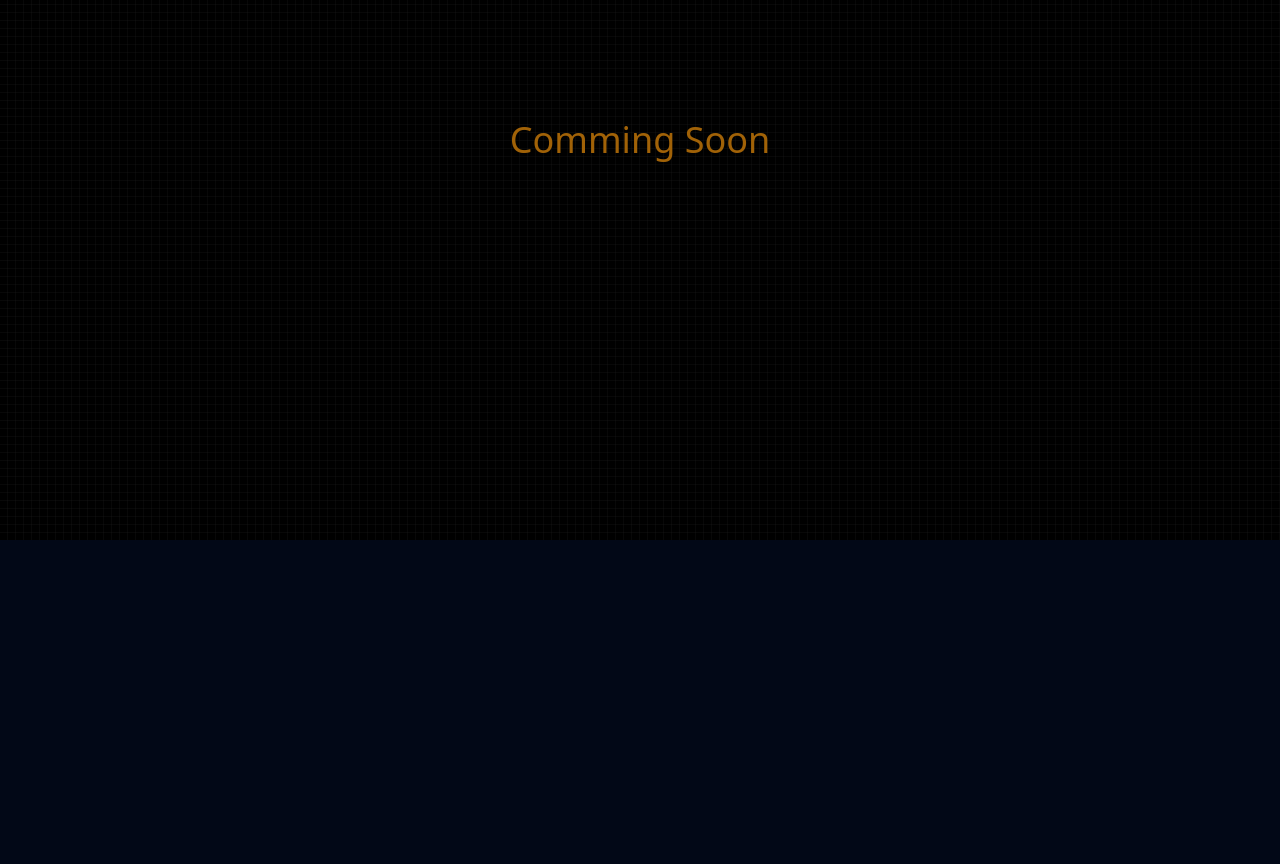
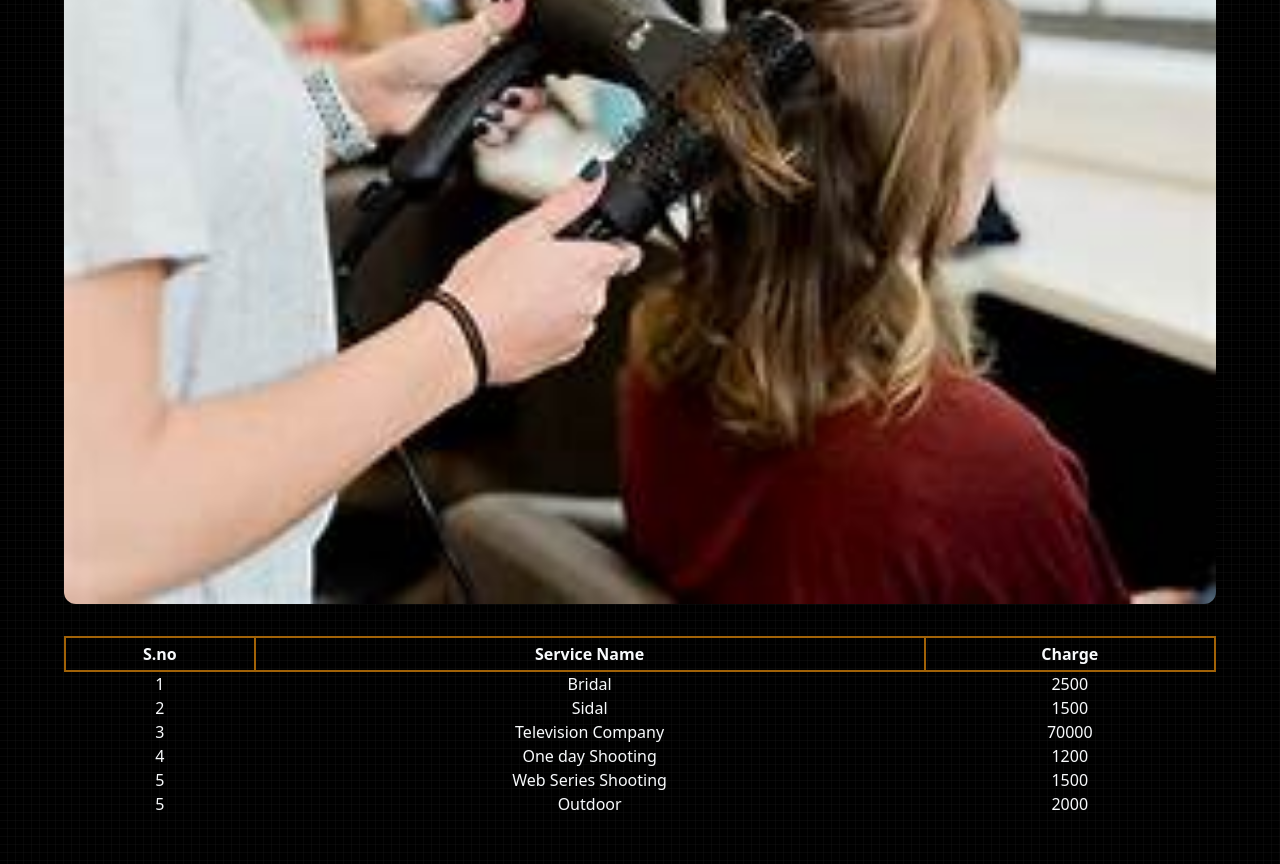
Before and after one commit to ZaidR07/HairStylist, a Next.js app: page /Prices in a window 1280 px wide. Shown: the part 260-1124 px from the top of the page. Before the commit the page ends 800 px from the top, so only its background shows below. Built offline with nearby package versions, Linux system fonts and the light colour scheme.

Commit message:
added pricing and improved contacts

```diff
--- a/src/app/(Pages)/Contact/page.tsx
+++ b/src/app/(Pages)/Contact/page.tsx
@@ -1,6 +1,5 @@
 "use client";
 import WorldMap from "@/components/ui/world-map";
-
 
 function Contact() {
   return (
@@ -9,7 +8,6 @@
         <p className="font-bold text-xl md:text-4xl dark:text-white text-black">
           Contact us from <span className="text-yellow-700">Anywhere</span>
         </p>
-
       </div>
       <WorldMap
         dots={[
@@ -51,6 +49,30 @@
           },
         ]}
       />
+      <div className="mt-8 flex justify-around">
+        <div className="flex gap-3">
+          <svg
+            xmlns="http://www.w3.org/2000/svg"
+            width={20}
+            fill="#fff"
+            viewBox="0 0 448 512"
+          >
+            <path d="M380.9 97.1C339 55.1 283.2 32 223.9 32c-122.4 0-222 99.6-222 222 0 39.1 10.2 77.3 29.6 111L0 480l117.7-30.9c32.4 17.7 68.9 27 106.1 27h.1c122.3 0 224.1-99.6 224.1-222 0-59.3-25.2-115-67.1-157zm-157 341.6c-33.2 0-65.7-8.9-94-25.7l-6.7-4-69.8 18.3L72 359.2l-4.4-7c-18.5-29.4-28.2-63.3-28.2-98.2 0-101.7 82.8-184.5 184.6-184.5 49.3 0 95.6 19.2 130.4 54.1 34.8 34.9 56.2 81.2 56.1 130.5 0 101.8-84.9 184.6-186.6 184.6zm101.2-138.2c-5.5-2.8-32.8-16.2-37.9-18-5.1-1.9-8.8-2.8-12.5 2.8-3.7 5.6-14.3 18-17.6 21.8-3.2 3.7-6.5 4.2-12 1.4-32.6-16.3-54-29.1-75.5-66-5.7-9.8 5.7-9.1 16.3-30.3 1.8-3.7 .9-6.9-.5-9.7-1.4-2.8-12.5-30.1-17.1-41.2-4.5-10.8-9.1-9.3-12.5-9.5-3.2-.2-6.9-.2-10.6-.2-3.7 0-9.7 1.4-14.8 6.9-5.1 5.6-19.4 19-19.4 46.3 0 27.3 19.9 53.7 22.6 57.4 2.8 3.7 39.1 59.7 94.8 83.8 35.2 15.2 49 16.5 66.6 13.9 10.7-1.6 32.8-13.4 37.4-26.4 4.6-13 4.6-24.1 3.2-26.4-1.3-2.5-5-3.9-10.5-6.6z" />
+          </svg>
+          <span>+91 7903670661</span>
+        </div>
+        <div className="flex gap-3">
+          <svg
+            xmlns="http://www.w3.org/2000/svg"
+            width={20}
+            fill="#fff"
+            viewBox="0 0 448 512"
+          >
+            <path d="M224.1 141c-63.6 0-114.9 51.3-114.9 114.9s51.3 114.9 114.9 114.9S339 319.5 339 255.9 287.7 141 224.1 141zm0 189.6c-41.1 0-74.7-33.5-74.7-74.7s33.5-74.7 74.7-74.7 74.7 33.5 74.7 74.7-33.6 74.7-74.7 74.7zm146.4-194.3c0 14.9-12 26.8-26.8 26.8-14.9 0-26.8-12-26.8-26.8s12-26.8 26.8-26.8 26.8 12 26.8 26.8zm76.1 27.2c-1.7-35.9-9.9-67.7-36.2-93.9-26.2-26.2-58-34.4-93.9-36.2-37-2.1-147.9-2.1-184.9 0-35.8 1.7-67.6 9.9-93.9 36.1s-34.4 58-36.2 93.9c-2.1 37-2.1 147.9 0 184.9 1.7 35.9 9.9 67.7 36.2 93.9s58 34.4 93.9 36.2c37 2.1 147.9 2.1 184.9 0 35.9-1.7 67.7-9.9 93.9-36.2 26.2-26.2 34.4-58 36.2-93.9 2.1-37 2.1-147.8 0-184.8zM398.8 388c-7.8 19.6-22.9 34.7-42.6 42.6-29.5 11.7-99.5 9-132.1 9s-102.7 2.6-132.1-9c-19.6-7.8-34.7-22.9-42.6-42.6-11.7-29.5-9-99.5-9-132.1s-2.6-102.7 9-132.1c7.8-19.6 22.9-34.7 42.6-42.6 29.5-11.7 99.5-9 132.1-9s102.7-2.6 132.1 9c19.6 7.8 34.7 22.9 42.6 42.6 11.7 29.5 9 99.5 9 132.1s2.7 102.7-9 132.1z" />
+          </svg>
+          <span>+91 7903670661</span>
+        </div>
+      </div>
     </div>
   );
 }
--- a/src/app/(Pages)/Prices/page.tsx
+++ b/src/app/(Pages)/Prices/page.tsx
@@ -1,11 +1,66 @@
-import React from 'react'
+import React from "react";
+
+
+const work = [
+  {
+    name : "Bridal",
+    charge : 2500,
+    sno : 1
+  },
+  {
+    name : "Sidal",
+    charge : 1500,
+    sno : 2
+
+  },
+  {
+    name : "Television Company",
+    charge : 70000,
+    sno : 3
+
+  },
+  {
+    name : "One day Shooting",
+    charge : 1200,
+    sno : 4
+  },
+  {
+    name : "Web Series Shooting",
+    charge : 1500,
+    sno : 5
+  },
+  {
+    name : "Outdoor",
+    charge : 2000,
+    sno : 5
+  }
+
+]
 
 const page = () => {
   return (
-    <div className="px-[5%] py-24 w-full min-h-screen dark:bg-black bg-white dark:bg-grid-small-white/[0.2] bg-grid-small-black/[0.2] grid place-items-center">
-        <p className='text-4xl text-yellow-700'>Comming Soon</p>
+    <div className="px-[5%] py-12 w-full min-h-screen dark:bg-black bg-white dark:bg-grid-small-white/[0.2] bg-grid-small-black/[0.2] flex flex-col">
+      <h1 className="text-center , text-yellow-600 , text-2xl">Service & Charges</h1>
+      <img src="/Workimage.jpg" className="rounded-xl , mt-4" />
+
+
+      <table className="w-full mt-8">
+        <tr className="w-full">
+          <th className="border-2 , border-yellow-700 , p-1">S.no</th>
+          <th className="border-2 , border-yellow-700 , p-1">Service Name</th>
+          <th className="border-2 , border-yellow-700 , p-1">Charge</th>
+        </tr>
+        {work && work.map((item) => (
+          <tr className="text-center" key={item.sno}>
+            <td>{item.sno}</td>
+            <td>{item.name}</td>
+            <td>{item.charge}</td>
+
+          </tr>
+        ))}
+      </table>
     </div>
-  )
-}
+  );
+};
 
-export default page
+export default page;
--- a/src/components/Navigation.tsx
+++ b/src/components/Navigation.tsx
@@ -15,7 +15,7 @@
           <HamIcon
             onClick={() => setHamOpen(true)}
             className="ml-auto mr-2 my-auto align-baseline"
-            fill="#fff"
+            fill="#a16207"
             width={35}
             height={35}
           />
@@ -23,7 +23,7 @@
           <CloseIcon
             onClick={() => setHamOpen(false)}
             className="ml-auto mr-2 my-auto align-baseline"
-            fill="#fff"
+            fill="#a16207"
             width={35}
             height={35}
           />
```
Also changed, not shown: public/workimage.jpg (added).
